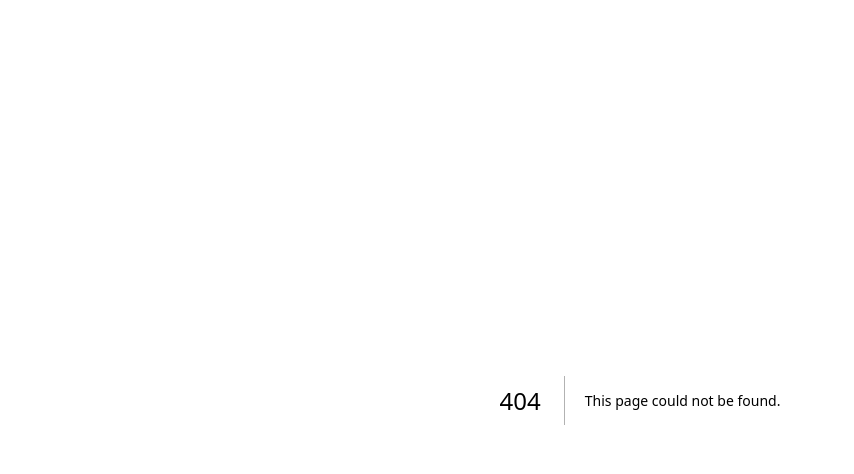
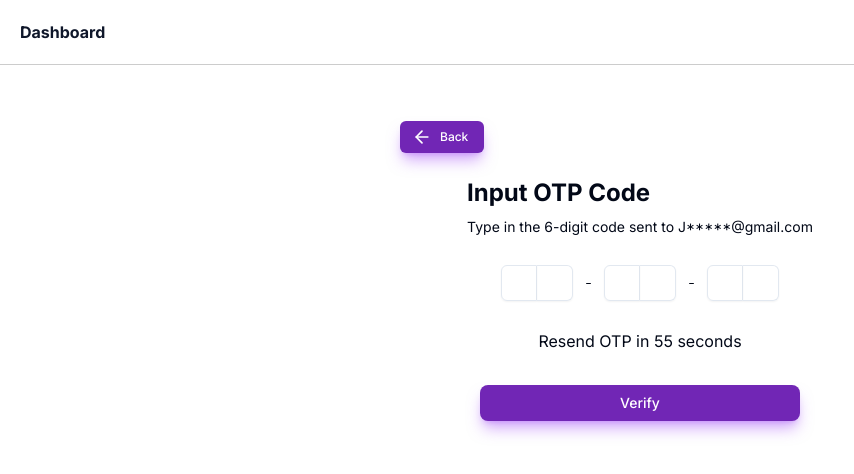
Before and after one commit to FSW-AND-BINAR-BATCH-6/Fullstack-Website-SkyFly, a Next.js app: page /dashboard/otp in a window 1280 px wide. Before the commit this address had no page. Shown: the top 474 px of the page, without its empty margins (0-854 px from the left). Built offline with nearby package versions, Linux system fonts and the light colour scheme.

Commit message:
Update Password Reset and OTP Page

```diff
--- a/package.json
+++ b/package.json
@@ -15,6 +15,8 @@
     "@radix-ui/react-slot": "^1.0.2",
     "class-variance-authority": "^0.7.0",
     "clsx": "^2.1.1",
+    "input-otp": "^1.2.4",
+    "lucide-react": "^0.378.0",
     "next": "14.2.3",
     "react": "^18",
     "react-dom": "^18",
--- /dev/null
+++ b/src/app/(home)/layout.tsx
@@ -0,0 +1,59 @@
+import type { Metadata } from "next";
+import { Inter } from "next/font/google";
+import "../globals.css";
+import { Input } from "@/components/ui/input";
+import { Button } from "@/components/ui/button";
+import { LogInIcon, Search } from "lucide-react";
+import Link from "next/link";
+
+const inter = Inter({ subsets: ["latin"] });
+
+export const metadata: Metadata = {
+  title: "Create Next App",
+  description: "Generated by create next app",
+};
+
+export default function HomeLayout({
+  children,
+}: Readonly<{
+  children: React.ReactNode;
+}>) {
+  return (
+    <html lang="en">
+      <body className={inter.className}>
+        <section>
+          <nav className="border-b border-black/20 p-5 flex">
+            <div className="flex bg-yellow-200s w-1/2">
+              <div className="flex items-center justify-between ml-10">
+                <span className="font-bold text-primary">
+                  Dashboard
+                </span>
+              </div>
+
+              <div className="flex items-center ml-[3rem]">
+                <Input
+                  className="bg-gray-200 py-5 w-[20rem] pe-[3rem] rounded-xl"
+                  placeholder="Search here..."
+                />
+                <span>
+                  <Search className="w-5 h-5 ml-[-35px] text-gray-500" />
+                </span>
+              </div>
+            </div>
+
+            <div className="bg-red-200s w-1/2 flex justify-end mr-14">
+              <Link href="/dashboard/login">
+                <Button className="">
+                  <LogInIcon className="w-5 h-5 mr-2" />
+                  Login
+                </Button>
+              </Link>
+            </div>
+          </nav>
+
+          <section>{children}</section>
+        </section>
+      </body>
+    </html>
+  );
+}
--- a/src/app/page.tsx
+++ b/src/app/(home)/page.tsx
@@ -5,10 +5,10 @@ import { Input } from "@/components/ui/input";
 
 export default function Home() {
   return (
-    <main className="flex min-h-screen flex-col items-center justify-between p-24">
+    <main className="flex flex-col items-center justify-between p-24">
       <div>
         <Input placeholder="Email" />
-        <Button className="w-full mt-3">Daftar</Button>
+        <Button className="w-full mt-3 mb-10">Daftar</Button>
       </div>
     </main>
   );
--- a/src/app/dashboard/(auth)/passwordreset/components/form-reset.tsx
+++ b/src/app/dashboard/(auth)/passwordreset/components/form-reset.tsx
@@ -16,19 +16,24 @@ import {
 import { Input } from "@/components/ui/input";
 import Link from "next/link";
 
-const formSchema = z.object({
-  email: z.string().email({ message: "Invalid email address" }),
-  password: z
-    .string()
-    .min(8, { message: "Password must be at least 8 characters" }),
-});
+const formSchema = z
+  .object({
+    newPassword: z
+      .string()
+      .min(8, { message: "Password must be at least 8 characters" }),
+    repeatPassword: z.string(),
+  })
+  .refine((data) => data.newPassword === data.repeatPassword, {
+    message: "Passwords do not match",
+    path: ["repeatPassword"],
+  });
 
 export default function FormReset() {
   const form = useForm<z.infer<typeof formSchema>>({
     resolver: zodResolver(formSchema),
     defaultValues: {
-      email: "",
-      password: "",
+      newPassword: "",
+      repeatPassword: "",
     },
   });
 
@@ -44,17 +49,17 @@ export default function FormReset() {
           <h1 className="text-[1.5rem] font-bold">Password Reset</h1>
           <FormField
             control={form.control}
-            name="email"
+            name="newPassword"
             render={({ field }) => (
               <FormItem>
                 <FormLabel>Enter New Password</FormLabel>
                 <FormControl>
                   <Input
-                    type="email"
+                    type="password"
                     placeholder="********"
                     {...field}
                     className={
-                      form.formState.errors.email
+                      form.formState.errors.newPassword
                         ? "border-red-700"
                         : ""
                     }
@@ -66,7 +71,7 @@ export default function FormReset() {
           />
           <FormField
             control={form.control}
-            name="password"
+            name="repeatPassword"
             render={({ field }) => (
               <FormItem>
                 <FormLabel>Repeat New Password</FormLabel>
@@ -76,7 +81,7 @@ export default function FormReset() {
                     placeholder="********"
                     {...field}
                     className={
-                      form.formState.errors.password
+                      form.formState.errors.repeatPassword
                         ? "border-red-700"
                         : ""
                     }
--- /dev/null
+++ b/src/app/dashboard/otp/page.tsx
@@ -0,0 +1,81 @@
+"use client";
+
+import { useEffect, useState } from "react";
+import { Button } from "@/components/ui/button";
+import { ArrowLeftIcon } from "lucide-react";
+
+import {
+  InputOTP,
+  InputOTPGroup,
+  InputOTPSeparator,
+  InputOTPSlot,
+} from "@/components/ui/input-otp";
+import Link from "next/link";
+
+export default function OtpPage() {
+  const [timer, setTimer] = useState(60);
+
+  useEffect(() => {
+    if (timer > 0) {
+      const intervalId = setInterval(() => {
+        setTimer((prevTimer) => prevTimer - 1);
+      }, 1000);
+      return () => clearInterval(intervalId);
+    }
+  }, [timer]);
+
+  return (
+    <section>
+      <nav className="border-b border-black/20 p-5">
+        <div className="flex items-center justify-between">
+          <span className="font-bold text-primary">Dashboard</span>
+        </div>
+      </nav>
+
+      <section className="mt-14">
+        <div className="mx-auto w-[30rem]">
+          <Link href="/dashboard/register">
+            <Button size="sm" className="pe-4">
+              <ArrowLeftIcon className="w-5 h-5 mr-2" />
+              Back
+            </Button>
+          </Link>
+        </div>
+
+        <section className="flex flex-col items-center justify-between">
+          <div className="mt-6 mb-7">
+            <h1 className="font-bold text-2xl mb-2">
+              Input OTP Code
+            </h1>
+            <p className="text-gray text-sm">
+              Type in the 6-digit code sent to J*****@gmail.com
+            </p>
+          </div>
+
+          <InputOTP maxLength={6}>
+            <InputOTPGroup>
+              <InputOTPSlot index={0} />
+              <InputOTPSlot index={1} />
+            </InputOTPGroup>
+            <InputOTPSeparator />
+            <InputOTPGroup>
+              <InputOTPSlot index={2} />
+              <InputOTPSlot index={3} />
+            </InputOTPGroup>
+            <InputOTPSeparator />
+            <InputOTPGroup>
+              <InputOTPSlot index={4} />
+              <InputOTPSlot index={5} />
+            </InputOTPGroup>
+          </InputOTP>
+
+          <p className="mt-7">Resend OTP in {timer} seconds</p>
+
+          <Button className="mt-8 w-[20rem]" disabled={timer === 0}>
+            Verify
+          </Button>
+        </section>
+      </section>
+    </section>
+  );
+}
--- /dev/null
+++ b/src/components/ui/input-otp.tsx
@@ -0,0 +1,71 @@
+"use client"
+
+import * as React from "react"
+import { DashIcon } from "@radix-ui/react-icons"
+import { OTPInput, OTPInputContext } from "input-otp"
+
+import { cn } from "@/lib/utils"
+
+const InputOTP = React.forwardRef<
+  React.ElementRef<typeof OTPInput>,
+  React.ComponentPropsWithoutRef<typeof OTPInput>
+>(({ className, containerClassName, ...props }, ref) => (
+  <OTPInput
+    ref={ref}
+    containerClassName={cn(
+      "flex items-center gap-2 has-[:disabled]:opacity-50",
+      containerClassName
+    )}
+    className={cn("disabled:cursor-not-allowed", className)}
+    {...props}
+  />
+))
+InputOTP.displayName = "InputOTP"
+
+const InputOTPGroup = React.forwardRef<
+  React.ElementRef<"div">,
+  React.ComponentPropsWithoutRef<"div">
+>(({ className, ...props }, ref) => (
+  <div ref={ref} className={cn("flex items-center", className)} {...props} />
+))
+InputOTPGroup.displayName = "InputOTPGroup"
+
+const InputOTPSlot = React.forwardRef<
+  React.ElementRef<"div">,
+  React.ComponentPropsWithoutRef<"div"> & { index: number }
+>(({ index, className, ...props }, ref) => {
+  const inputOTPContext = React.useContext(OTPInputContext)
+  const { char, hasFakeCaret, isActive } = inputOTPContext.slots[index]
+
+  return (
+    <div
+      ref={ref}
+      className={cn(
+        "relative flex h-9 w-9 items-center justify-center border-y border-r border-input text-sm shadow-sm transition-all first:rounded-l-md first:border-l last:rounded-r-md",
+        isActive && "z-10 ring-1 ring-ring",
+        className
+      )}
+      {...props}
+    >
+      {char}
+      {hasFakeCaret && (
+        <div className="pointer-events-none absolute inset-0 flex items-center justify-center">
+          <div className="h-4 w-px animate-caret-blink bg-foreground duration-1000" />
+        </div>
+      )}
+    </div>
+  )
+})
+InputOTPSlot.displayName = "InputOTPSlot"
+
+const InputOTPSeparator = React.forwardRef<
+  React.ElementRef<"div">,
+  React.ComponentPropsWithoutRef<"div">
+>(({ ...props }, ref) => (
+  <div ref={ref} role="separator" {...props}>
+    <DashIcon />
+  </div>
+))
+InputOTPSeparator.displayName = "InputOTPSeparator"
+
+export { InputOTP, InputOTPGroup, InputOTPSlot, InputOTPSeparator }
```
Also changed, not shown: 1 other file (tests, documents, lock files or other folders).
